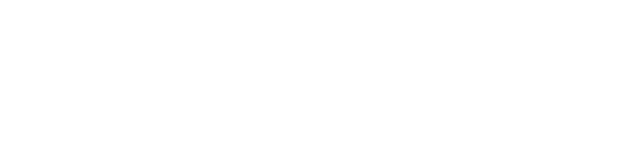
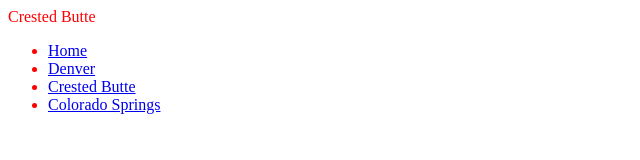
Before and after one commit to sam5855/D277, a plain HTML site: page crested_butte.html in a window 1280 px wide. Shown: the whole page, without its empty margins (0-640 px from the left). Drawn offline with Linux system fonts and the light colour scheme.

Commit message:
Further project development. Added framework for all html pages. Nav bar now present and will direct user to correct pages.

```diff
--- a/colorado_springs.html
+++ b/colorado_springs.html
@@ -0,0 +1,37 @@
+<!DOCTYPE html>
+<html lang="en">
+
+<head>
+    <meta charset="UTF-8">
+    <title>Colorado Springs</title>
+    <link rel="stylesheet" href="./style.css">
+</head>
+
+
+
+<body>
+    <header>
+        Colorado Springs
+    </header>
+    <nav>
+        <ul>
+            <li><a href="./index.html">Home</a></li>
+            <li><a href="./denver.html">Denver</a></li>
+            <li><a href="./crested_butte.html">Crested Butte</a></li>
+            <li><a href="./colorado_springs.html">Colorado Springs</a></li>
+        </ul>
+    </nav>
+
+
+
+
+
+
+
+
+</body>
+
+
+
+
+</html>
--- a/crested_butte.html
+++ b/crested_butte.html
@@ -0,0 +1,37 @@
+<!DOCTYPE html>
+<html lang="en">
+
+<head>
+    <meta charset="UTF-8">
+    <title>Crested Butte</title>
+    <link rel="stylesheet" href="./style.css">
+</head>
+
+
+
+<body>
+    <header>
+        Crested Butte
+    </header>
+    <nav>
+        <ul>
+            <li><a href="./index.html">Home</a></li>
+            <li><a href="./denver.html">Denver</a></li>
+            <li><a href="./crested_butte.html">Crested Butte</a></li>
+            <li><a href="./colorado_springs.html">Colorado Springs</a></li>
+        </ul>
+    </nav>
+
+
+
+
+
+
+
+
+</body>
+
+
+
+
+</html>
--- /dev/null
+++ b/style.css
@@ -0,0 +1,5 @@
+body {
+    font-family: "sans-serrif";
+    background-position: center;
+    color: red;
+}
```
Also changed, not shown: denver.html (added, +37 -0 lines), index.html (+13 -2 lines).
